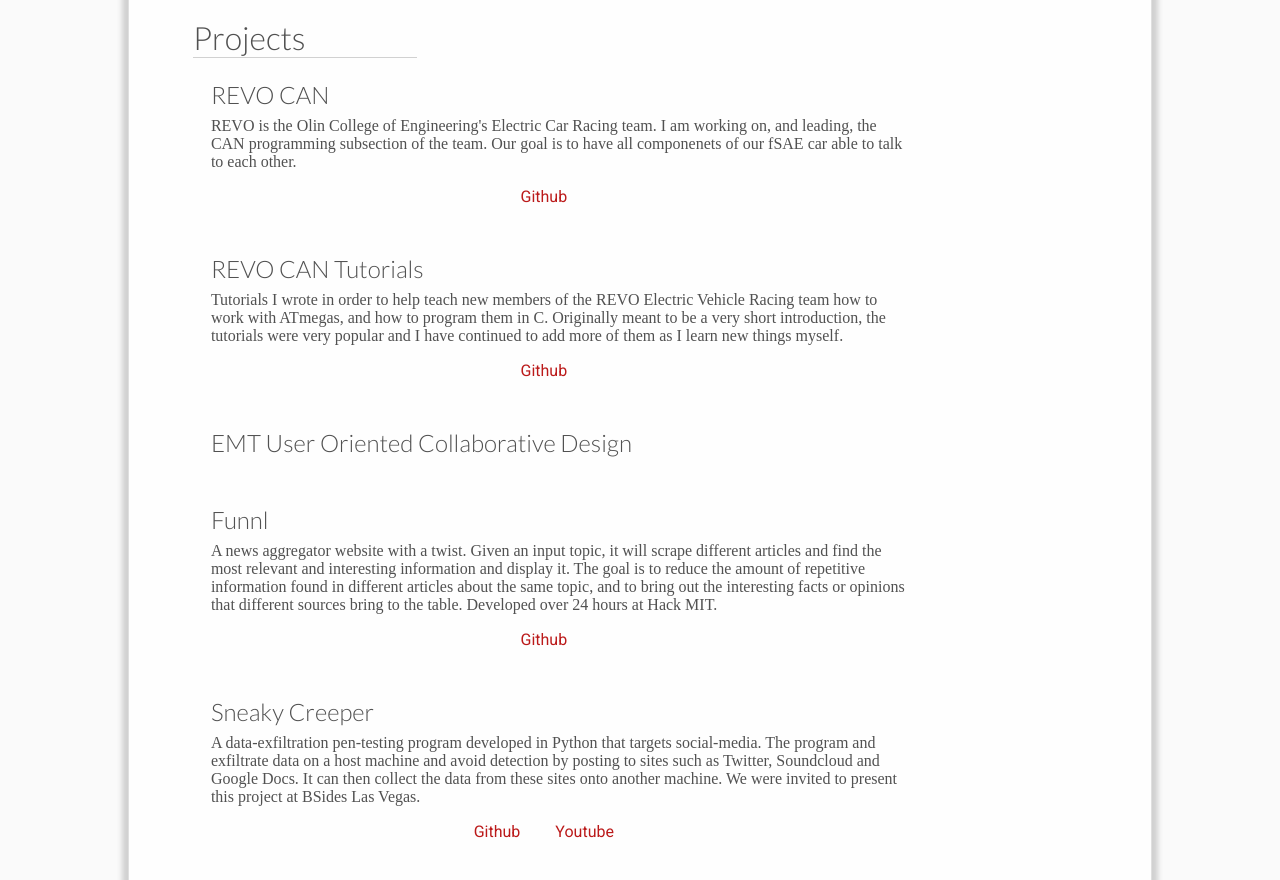
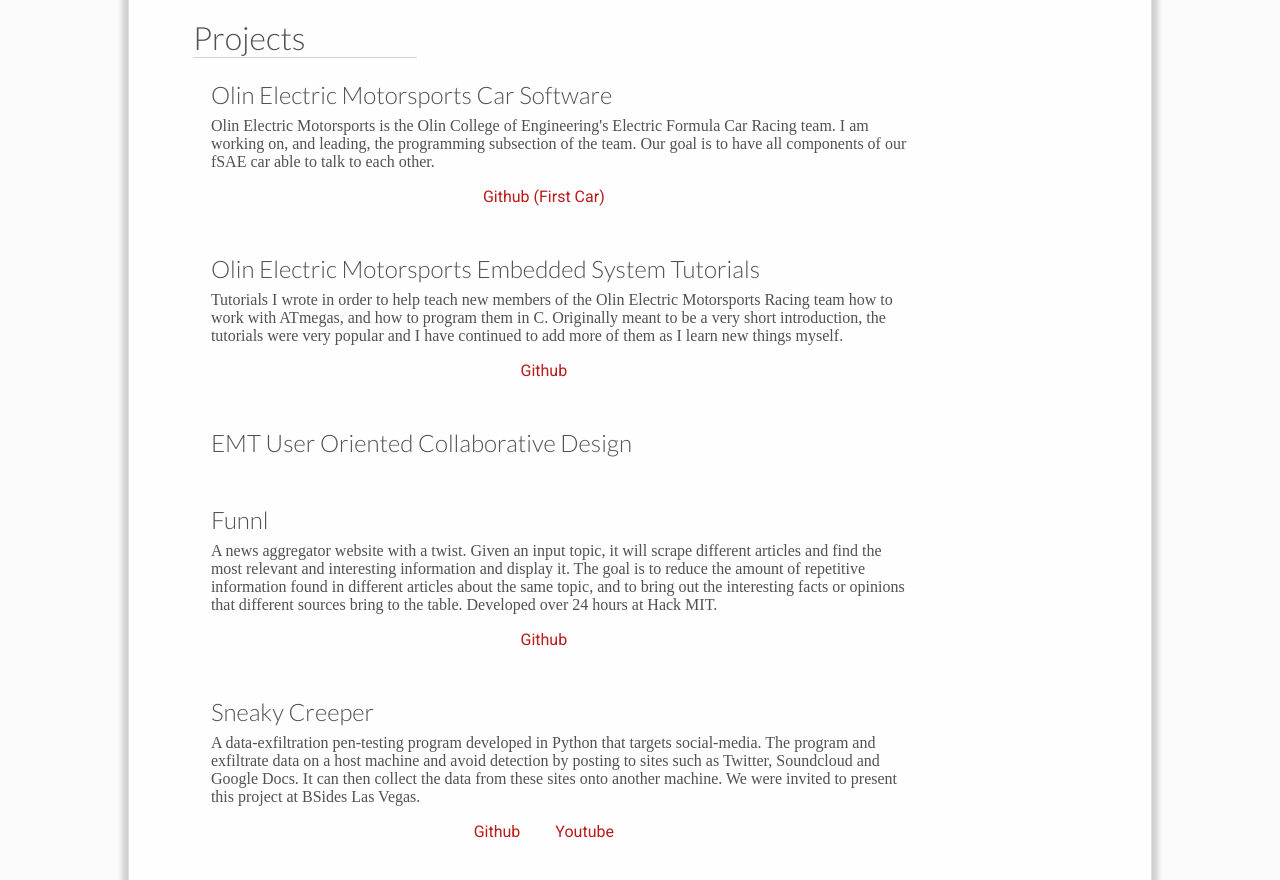
Before and after one commit to byronwasti/byronwasti.github.io, a plain HTML site: page index.html in a window 1280 px wide. Shown: the part 928-1808 px from the top of the page. Drawn offline with Linux system fonts and the light colour scheme.

Commit message:
Updating links

```diff
--- a/index.html
+++ b/index.html
@@ -51,15 +51,15 @@
 </div>
 <div id="projects" class="section level1 group-section">
 <h1>Projects</h1>
-<div id="revo-can" class="section level2 project">
-<h2>REVO CAN</h2>
-<p>REVO is the Olin College of Engineering's Electric Car Racing team. I am working on, and leading, the CAN programming subsection of the team. Our goal is to have all componenets of our fSAE car able to talk to each other.</p>
-<p><a href="https://github.com/OlinREVO/CAN_2015-2016">Github</a></p>
+<div id="olin-electric-motorsports-car-software" class="section level2 project">
+<h2>Olin Electric Motorsports Car Software</h2>
+<p>Olin Electric Motorsports is the Olin College of Engineering's Electric Formula Car Racing team. I am working on, and leading, the programming subsection of the team. Our goal is to have all components of our fSAE car able to talk to each other.</p>
+<p><a href="https://github.com/olin-electric-motorsports/MK_I-Code">Github (First Car)</a></p>
 </div>
-<div id="revo-can-tutorials" class="section level2 project">
-<h2>REVO CAN Tutorials</h2>
-<p>Tutorials I wrote in order to help teach new members of the REVO Electric Vehicle Racing team how to work with ATmegas, and how to program them in C. Originally meant to be a very short introduction, the tutorials were very popular and I have continued to add more of them as I learn new things myself.</p>
-<p><a href="https://github.com/OlinREVO/CAN_101">Github</a></p>
+<div id="olin-electric-motorsports-embedded-system-tutorials" class="section level2 project">
+<h2>Olin Electric Motorsports Embedded System Tutorials</h2>
+<p>Tutorials I wrote in order to help teach new members of the Olin Electric Motorsports Racing team how to work with ATmegas, and how to program them in C. Originally meant to be a very short introduction, the tutorials were very popular and I have continued to add more of them as I learn new things myself.</p>
+<p><a href="https://github.com/olin-electric-motorsports/programmingTutorials">Github</a></p>
 </div>
 <div id="emt-user-oriented-collaborative-design" class="section level2 project">
 <h2>EMT User Oriented Collaborative Design</h2>
```
Also changed, not shown: 1 other file.
